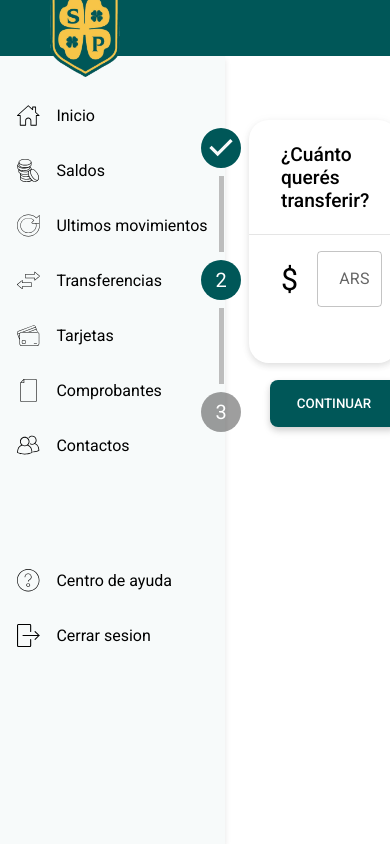
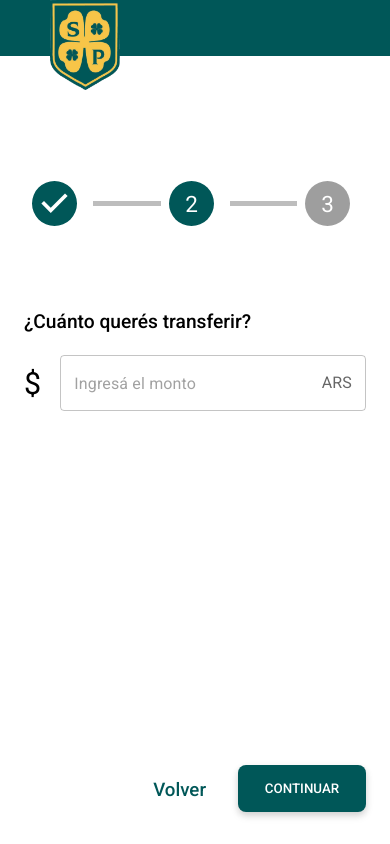
Before and after one commit to Equipo78/saintpatrick-homebanking, a React (Create React App) app: page /transactions in a window 390 px wide. Both pictures are taken after a click on the button "CONTINUAR". Built offline with nearby package versions, Linux system fonts and the light colour scheme; a web font is replaced by a local one.

Commit message:
responsive transactions

```diff
--- a/src/GlobalStyle.js
+++ b/src/GlobalStyle.js
@@ -22,13 +22,13 @@ export const Wrapper = styled.div`
 export const WrapperBackground = styled.div`
   z-index: -1;
   position: relative;
-  background-image: url(${props => props.background});
+  background-image: url(${(props) => props.background});
   background-size: cover;
-  background-position: ${props => props.position};
+  background-position: ${(props) => props.position};
   width: 100%;
   height: 100%;
   min-height: 100vh;
-  object-fit:cover;
+  object-fit: cover;
 `;
 
 export const MainLayoutGrid = styled.div`
@@ -37,6 +37,11 @@ export const MainLayoutGrid = styled.div`
   grid-template-columns: 0.6fr 2.4fr;
   grid-template-rows: 0.2fr 2.8fr;
   grid-template-areas:
-    "header header header"
-    "navbar main main";
+    "header header"
+    "navbar main";
+  @media (max-width: 990px) {
+    grid-template-areas:
+      "header header"
+      "main main";
+  }
 `;
--- a/src/components/Header/styles.js
+++ b/src/components/Header/styles.js
@@ -10,7 +10,7 @@ export const HeaderStyled = styled.div`
 
 export const Logo = styled.img`
   position: absolute;
-  bottom: -1.3rem;
+
   margin-left: 3.1rem;
   width: 4.4rem;
 `;
--- a/src/components/NavBar/NavBar.js
+++ b/src/components/NavBar/NavBar.js
@@ -15,10 +15,12 @@ import Comprobantes from "../../assets/icons_svg/Icon/Comprobantes.svg";
 import Perfil from "../../assets/icons_svg/Icon/Perfil.svg";
 import Ayuda from "../../assets/icons_svg/Icon/Ayuda.svg";
 import Salir from "../../assets/icons_svg/Icon/Salir.svg";
+import useMediaQuery from "hooks/useMediaQuery";
 
 const NavBar = () => {
+  const isDesktop = useMediaQuery("(min-width: 990px)");
   return (
-    <NavBarContainer>
+    <NavBarContainer display={isDesktop ? 'flex' : 'none'}>
       <NavBarUl>
         <NavBarLi>
           <NavBarIcon src={Home} />
--- a/src/components/NavBar/styles.js
+++ b/src/components/NavBar/styles.js
@@ -2,7 +2,7 @@ import styled from "styled-components";
 
 export const NavBarContainer = styled.nav`
   grid-area: navbar;
-  display: flex;
+  display: ${props => props.display};
   flex-direction: column;
   align-items: center;
   justify-content: flex-start;
--- a/src/components/Transactions/FirstStep.js
+++ b/src/components/Transactions/FirstStep.js
@@ -19,14 +19,13 @@ function FirstStep() {
       <BoxTransaction>
         <TitleTransaction>Agregar una cuenta</TitleTransaction>
         <InputCBU id="outlined-basic" label="Ingresá el número de CBU" />
+      </BoxTransaction>
 
-        <ContainerButton>
-          <MainButton width="8rem" onClick={() => setStep(2)}>
-            <TextButton>CONTINUAR</TextButton>
-          </MainButton>
-        </ContainerButton>
-
-      </BoxTransaction>
+      <ContainerButton padleft='32rem'>
+        <MainButton width="8rem" onClick={() => setStep(2)}>
+          <TextButton>CONTINUAR</TextButton>
+        </MainButton>
+      </ContainerButton>
     </ContainerTransactions>
   );
 }
--- a/src/components/Transactions/SecondStep.js
+++ b/src/components/Transactions/SecondStep.js
@@ -10,6 +10,7 @@ import {
   InputAmount,
   InputContainer,
   IconInput,
+  TextBack,
 } from "./styles";
 import { MainButton, TextButton } from "../Buttons/styles";
 import { InputAdornment } from "@mui/material";
@@ -30,13 +31,13 @@ const SecondStep = () => {
             endAdornment={<InputAdornment position="end">ARS</InputAdornment>}
           />
         </InputContainer>
-
-        <ContainerButton>
-          <MainButton width="8rem" onClick={() => setStep(3)}>
-            <TextButton>CONTINUAR</TextButton>
-          </MainButton>
-        </ContainerButton>
       </BoxTransaction>
+      <ContainerButton padleft="27rem">
+        <TextBack onClick={() => setStep(1)}>Volver</TextBack>
+        <MainButton width="8rem" onClick={() => setStep(3)}>
+          <TextButton>CONTINUAR</TextButton>
+        </MainButton>
+      </ContainerButton>
     </ContainerTransactions>
   );
 };
--- a/src/components/Transactions/StepperContainer.js
+++ b/src/components/Transactions/StepperContainer.js
@@ -1,14 +1,19 @@
+//  hooks
+import { useContext } from "react";
+import TransactionsContext from "context/TransactionsContext";
+import useMediaQuery from "hooks/useMediaQuery";
+//  components
 import FirstStep from "./FirstStep";
 import SecondStep from "./SecondStep";
 import ThirdStep from "./ThirdStep";
-import Step from '@mui/material/Step';
-import StepLabel from '@mui/material/StepLabel';
-import { useContext } from "react";
-import TransactionsContext from "context/TransactionsContext";
-import { StepperWrapper, WrapperTransactions} from "./styles";
+//  styles
+import { StepperWrapper, WrapperTransactions } from "./styles";
+import Step from "@mui/material/Step";
+import StepLabel from "@mui/material/StepLabel";
 
 const StepperContainer = () => {
   const { step } = useContext(TransactionsContext);
+  const isDesktop = useMediaQuery("(min-width: 550px)");
 
   const showStep = (step) => {
     switch (step) {
@@ -25,7 +30,10 @@ const StepperContainer = () => {
 
   return (
     <WrapperTransactions>
-      <StepperWrapper activeStep={step - 1} orientation='vertical'>
+      <StepperWrapper
+        activeStep={step - 1}
+        orientation={isDesktop ? "vertical" : "horizontal"}
+      >
         <Step>
           <StepLabel></StepLabel>
         </Step>
--- a/src/components/Transactions/ThirdStep.js
+++ b/src/components/Transactions/ThirdStep.js
@@ -4,10 +4,15 @@ import {
   ContainerTransactions,
   TitleTransaction,
   ContainerButton,
+  TextBack,
 } from "./styles";
 import { MainButton, TextButton } from "../Buttons/styles";
+import { useContext } from "react";
+import TransactionsContext from "context/TransactionsContext";
 
 const ThirdStep = () => {
+  const { setStep } = useContext(TransactionsContext);
+
   return (
     <ContainerTransactions>
       <BoxTransaction>
@@ -28,13 +33,13 @@ const ThirdStep = () => {
             <DataText>Cuenta Banco Río</DataText>
           </DataUser>
         </ContainerDataTransaction> */}
-
-        <ContainerButton>
-          <MainButton width="15rem">
-            <TextButton>CONFIRMAR TRANSFERENCIA</TextButton>
-          </MainButton>
-        </ContainerButton>
       </BoxTransaction>
+      <ContainerButton padleft='20rem'>
+        <TextBack onClick={() => setStep(2)}>Volver</TextBack>
+        <MainButton width="15rem">
+          <TextButton>CONFIRMAR TRANSFERENCIA</TextButton>
+        </MainButton>
+      </ContainerButton>
     </ContainerTransactions>
   );
 };
--- a/src/components/Transactions/styles.js
+++ b/src/components/Transactions/styles.js
@@ -8,22 +8,30 @@ export const WrapperTransactions = styled.div`
   justify-content: center;
   margin-top: 4rem;
   margin-right: 1rem;
+  @media (max-width: 550px) {
+    flex-direction: column;
+    margin: 4rem 1.5rem 0 1.5rem;
+  }
 `;
 
 export const ContainerTransactions = styled.div`
   flex: 1;
   display: flex;
   flex-direction: column;
-  height: 30vh;
   width: 100%;
+  height: auto;
+  @media (max-width: 550px) {
+  }
 `;
 
 export const BoxTransaction = styled.div`
-  position: relative;
-  max-width: 623px;
+  max-width: 40rem;
   height: auto;
   box-shadow: 0px 3px 6px rgba(0, 0, 0, 0.1), 0px 1px 12px rgba(0, 0, 0, 0.04);
   border-radius: 20px;
+  @media (max-width: 550px) {
+    box-shadow: none;
+  }
 `;
 
 export const TitleTransaction = styled.h2`
@@ -32,12 +40,37 @@ export const TitleTransaction = styled.h2`
   font-size: 1.2rem;
   border-bottom: 1px solid rgba(0, 0, 0, 0.1);
   padding: 1.4rem 2rem;
+  @media (max-width: 550px) {
+    border-bottom: none;
+    padding: 1.4rem 0;
+  }
 `;
 
 export const ContainerButton = styled.div`
-  position: absolute;
-  bottom: -4rem;
-  right: 0;
+  display: flex;
+  align-items: center;
+  padding-left: ${(props) => props.padleft};
+  @media (max-width: 830px) {
+    padding-left: 0 !important;
+    justify-content: end;
+  }
+  @media (max-width: 550px) {
+    height: 100%;
+    align-items: flex-end;
+    margin-bottom: 2rem;
+  }
+`;
+
+export const TextBack = styled.h3`
+  cursor: pointer;
+  color: var(--primary);
+  font-family: "Roboto", sans-serif;
+  font-weight: 500;
+  padding: 1rem 2rem 0 0;
+  @media (max-width: 550px) {
+    padding-top: 0 !important;
+    padding-bottom: 0.7rem;
+  }
 `;
 
 export const StepperWrapper = styled(Stepper)`
@@ -45,8 +78,8 @@ export const StepperWrapper = styled(Stepper)`
   align-items: center;
   height: 20rem;
   .MuiSvgIcon-root {
-    width: 40px;
-    height: 40px;
+    width: 45px;
+    height: 45px;
   }
   .MuiSvgIcon-root.Mui-active,
   .MuiSvgIcon-root.Mui-completed {
@@ -54,8 +87,14 @@ export const StepperWrapper = styled(Stepper)`
   }
   .MuiStepConnector-line {
     height: 100%;
+    border-top-width: 5px;
     border-left-width: 5px;
     margin-right: 20px;
+  }
+  @media (max-width: 550px) {
+    .MuiStepConnector-line {
+      margin-right: 0 !important;
+    }
   }
 `;
 
@@ -66,6 +105,10 @@ export const InputCBU = styled(TextField)`
   background-color: #ffffff;
   margin: 1rem 0 3.5rem 2rem !important;
   width: 55%;
+  @media (max-width: 550px) {
+    width: 100%;
+    margin: 0 !important;
+  }
 `;
 
 //  second step
@@ -73,12 +116,19 @@ export const InputAmount = styled(OutlinedInput)`
   border-radius: 8px;
   background-color: #ffffff;
   width: 55%;
+  @media (max-width: 550px) {
+    width: 100%;
+    margin: 0 !important;
+  }
 `;
 
 export const InputContainer = styled.div`
   display: flex;
   align-items: center;
   margin: 1rem 0 3.5rem 2rem !important;
+  @media (max-width: 550px) {
+    margin: 0 !important;
+  }
 `;
 
 export const IconInput = styled.div`
--- /dev/null
+++ b/src/hooks/useMediaQuery.js
@@ -0,0 +1,21 @@
+import { useEffect, useState } from "react";
+
+const useMediaQuery = (query) => {
+  const [matches, setMatches] = useState(false);
+
+  useEffect(() => {
+    const media = window.matchMedia(query);
+
+    if (media.matches !== matches) {
+      setMatches(media.matches);
+    }
+
+    const listener = () => setMatches(media.matches);
+    window.addEventListener("resize", listener);
+
+    return () => window.removeEventListener("resize", listener);
+  }, [matches, query]);
+  return matches;
+};
+
+export default useMediaQuery;
--- a/src/pages/Home/Home.js
+++ b/src/pages/Home/Home.js
@@ -1,7 +1,3 @@
-<<<<<<< HEAD
-const Home = () => {
-  return <></>
-=======
 import React from "react";
 import {
   CardContainer,
@@ -298,7 +294,6 @@ const Home = () => {
       </HomeMovimientos>
     </HomeGridLayout>
   );
->>>>>>> d52828557477d8946c9679242658ba89f7409713
 };
 
 export default Home;
```
